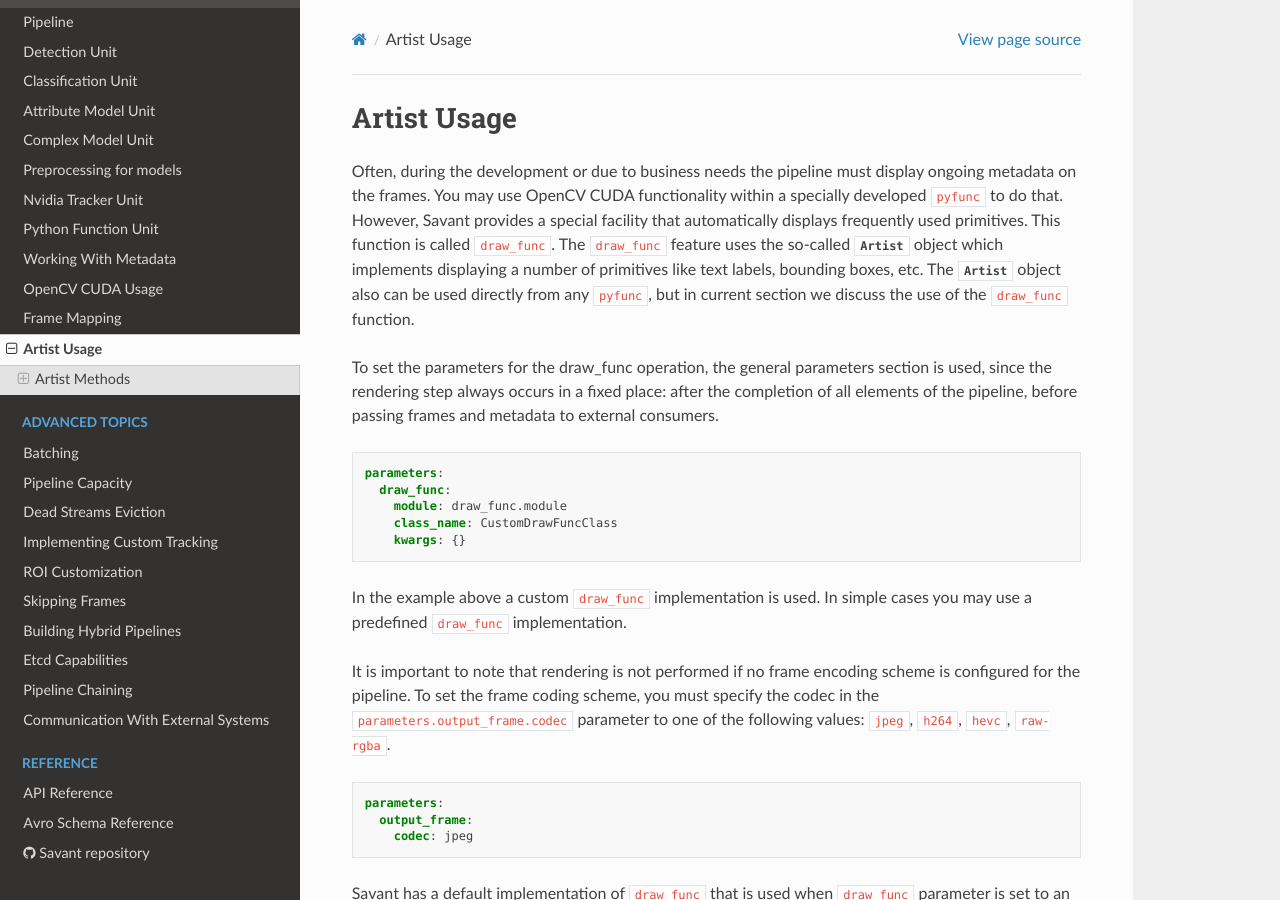
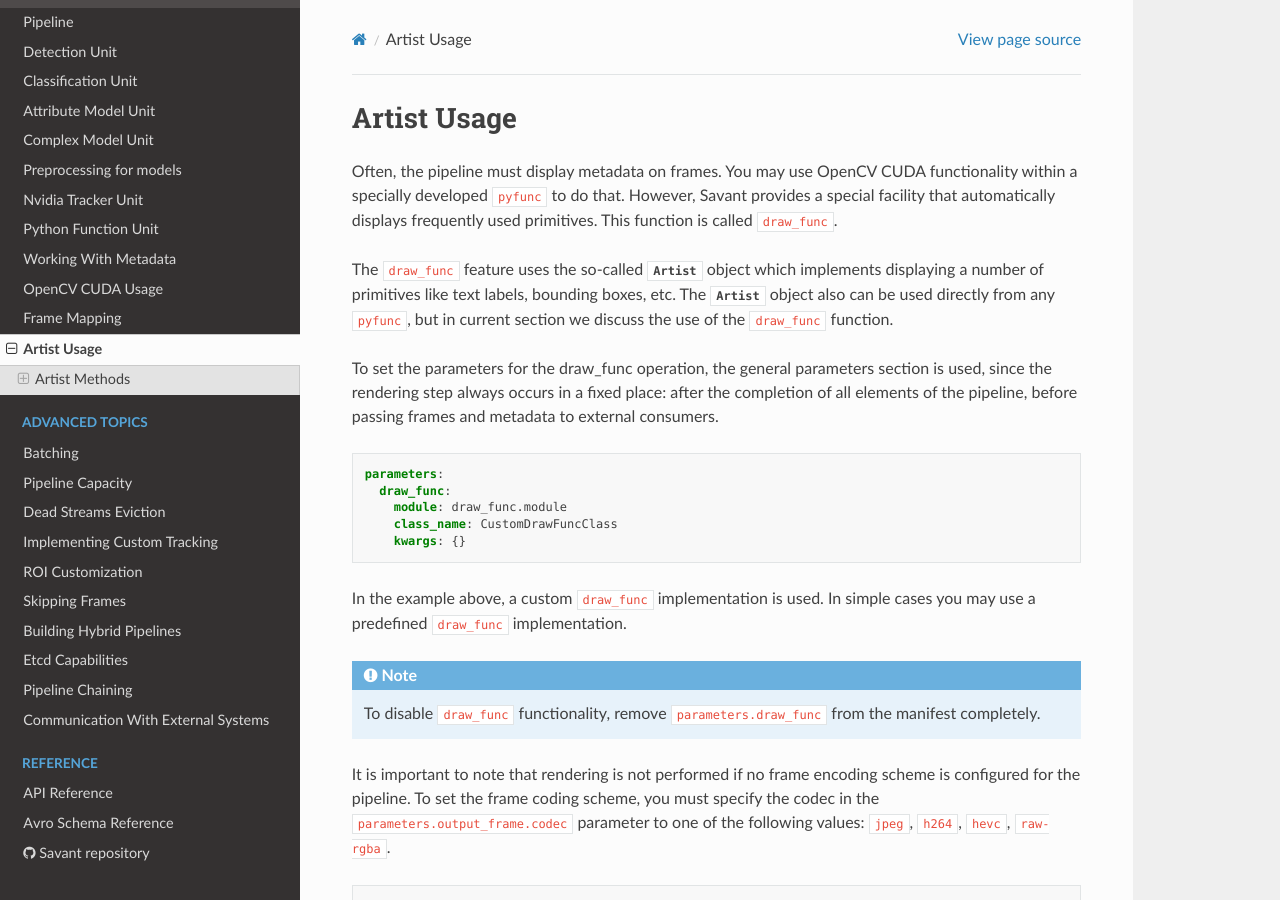
Before and after one commit to insight-platform/Savant, a Sphinx documentation site: the page built from docs/source/savant_101/90_artist.rst, in a window 1280 px wide and 900 px high. Built offline with Sphinx 7.4.7 and the Read the Docs theme 2.0.0, drawn with Linux system fonts in a browser that asks for light colours; the version number could not be read and is left out.

Commit message:
added information about draw_func removal and padding removal

```diff
--- a/docs/source/savant_101/20_video_processing.rst
+++ b/docs/source/savant_101/20_video_processing.rst
@@ -95,6 +95,10 @@
           right: 1280
           top: 0
           bottom: 0
+
+.. note::
+
+    If you specify ``parameters.frame.padding.keep == false``, the paddings are removed before frames are encoded. The geometry for all objects are recalculated to conform new geometry.
 
 Multiplexing
 ------------
--- a/docs/source/savant_101/90_artist.rst
+++ b/docs/source/savant_101/90_artist.rst
@@ -1,7 +1,9 @@
 Artist Usage
 ============
 
-Often, during the development or due to business needs the pipeline must display ongoing metadata on the frames. You may use OpenCV CUDA functionality within a specially developed ``pyfunc`` to do that. However, Savant provides a special facility that automatically displays frequently used primitives. This function is called ``draw_func``. The ``draw_func`` feature uses the so-called :py:class:`~savant.utils.artist.artist_gpumat.Artist` object which implements displaying a number of primitives like text labels, bounding boxes, etc. The :py:class:`~savant.utils.artist.artist_gpumat.Artist` object also can be used directly from any ``pyfunc``, but in current section we discuss the use of the ``draw_func`` function.
+Often, the pipeline must display metadata on frames. You may use OpenCV CUDA functionality within a specially developed ``pyfunc`` to do that. However, Savant provides a special facility that automatically displays frequently used primitives. This function is called ``draw_func``.
+
+The ``draw_func`` feature uses the so-called :py:class:`~savant.utils.artist.artist_gpumat.Artist` object which implements displaying a number of primitives like text labels, bounding boxes, etc. The :py:class:`~savant.utils.artist.artist_gpumat.Artist` object also can be used directly from any ``pyfunc``, but in current section we discuss the use of the ``draw_func`` function.
 
 To set the parameters for the draw_func operation, the general parameters section is used, since the rendering step always occurs in a fixed place: after the completion of all elements of the pipeline, before passing frames and metadata to external consumers.
 
@@ -13,7 +15,11 @@
         class_name: CustomDrawFuncClass
         kwargs: {}
 
-In the example above a custom ``draw_func`` implementation is used. In simple cases you may use a predefined ``draw_func`` implementation.
+In the example above, a custom ``draw_func`` implementation is used. In simple cases you may use a predefined ``draw_func`` implementation.
+
+.. note::
+
+    To disable ``draw_func`` functionality, remove ``parameters.draw_func`` from the manifest completely.
 
 It is important to note that rendering is not performed if no frame encoding scheme is configured for the pipeline. To set the frame coding scheme, you must specify the codec in the ``parameters.output_frame.codec`` parameter to one of the following values: ``jpeg``, ``h264``, ``hevc``, ``raw-rgba``.
 
```
